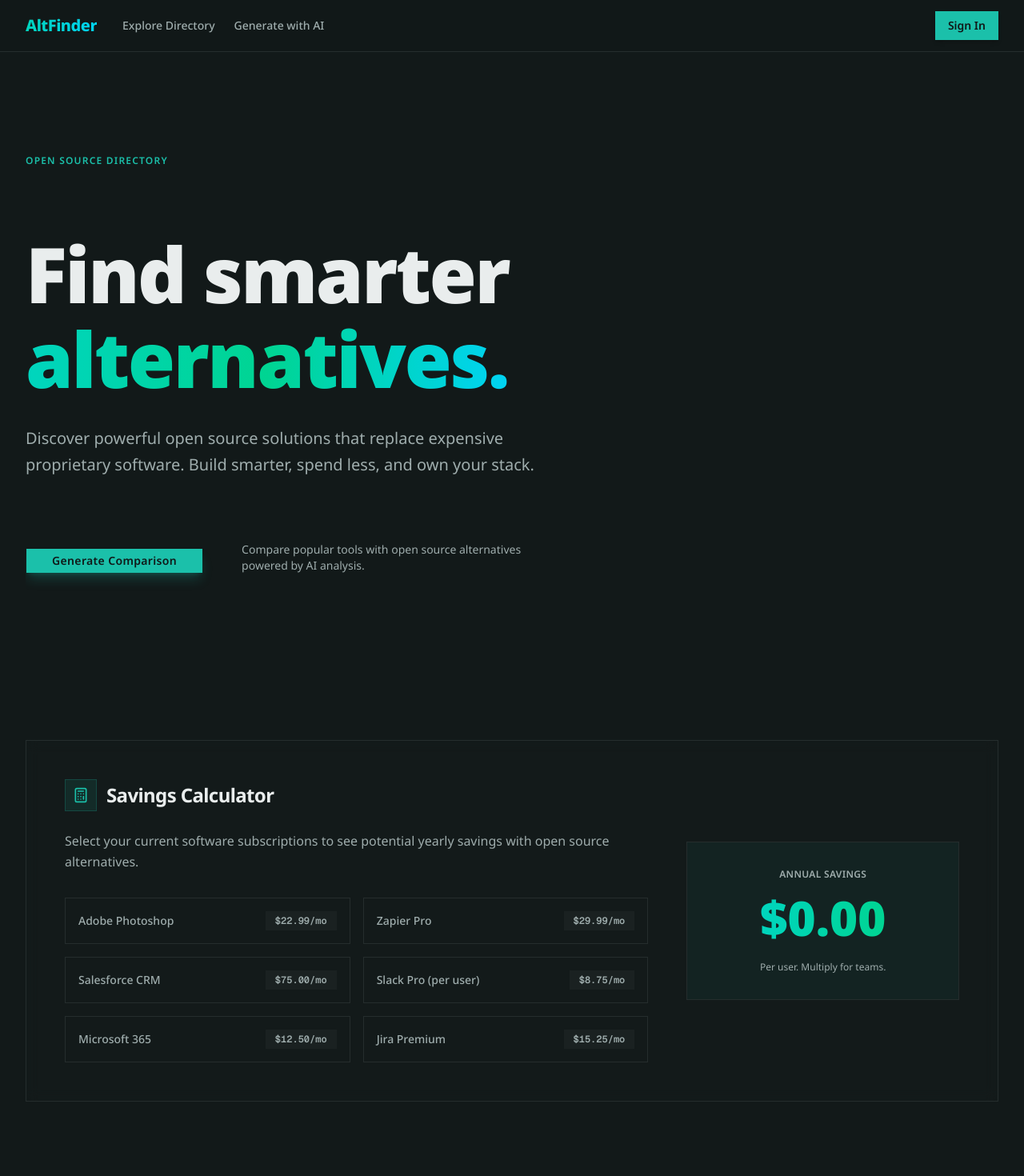
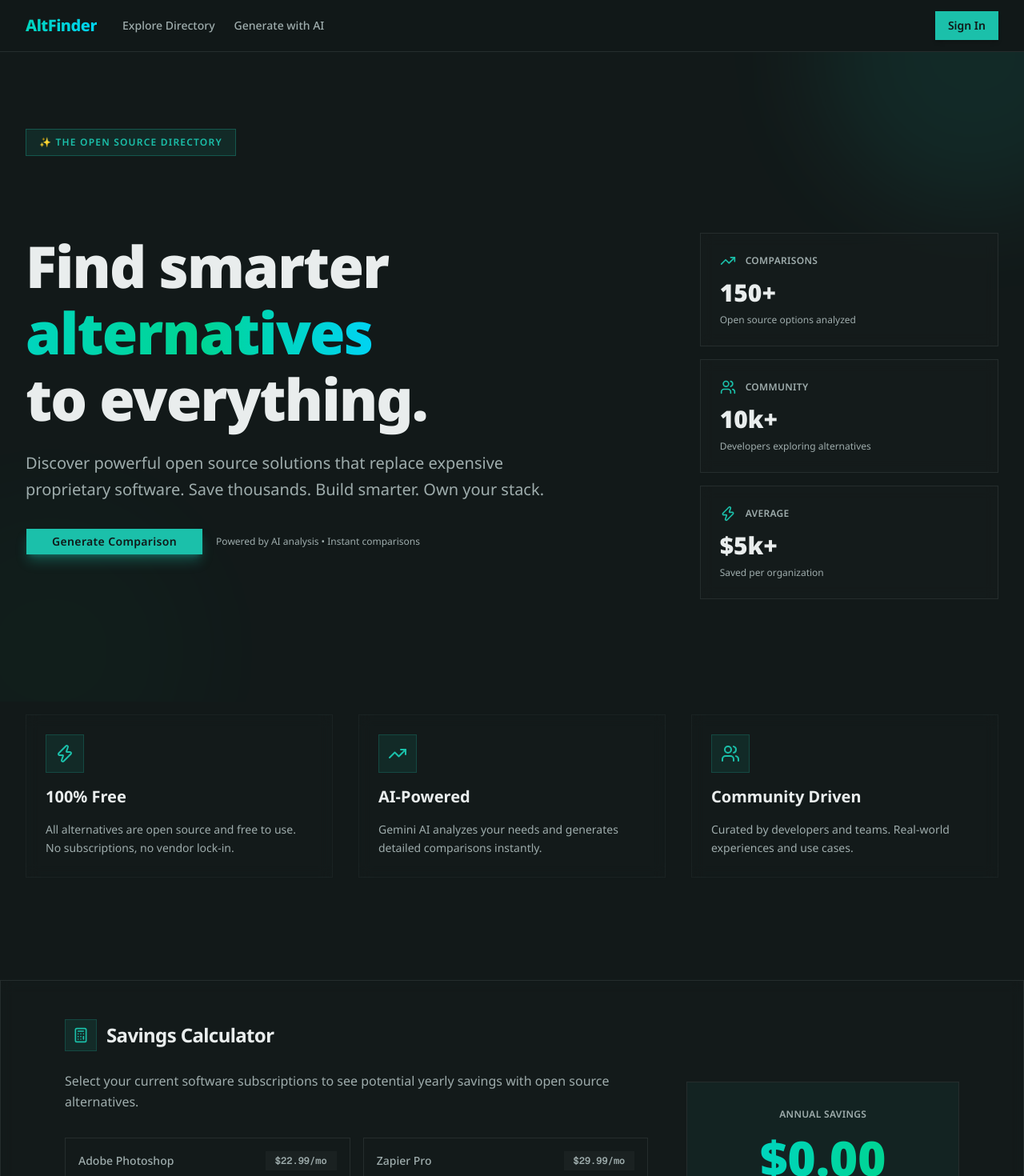
Before and after one commit to malish-stha/altFinder, a Next.js app in the folder frontend/: page / in a window 1280 px wide. Shown: the top 1470 px of the page at 80% size. Built offline with nearby package versions, Linux system fonts and the light colour scheme; no server answers.

Commit message:
feat: enhance homepage layout and add new features
Co-authored-by: Malish Shrestha <85817081+malish-stha@users.noreply.github.com>

```diff
--- a/frontend/src/app/page.tsx
+++ b/frontend/src/app/page.tsx
@@ -2,7 +2,7 @@
 
 import { useState, useEffect } from "react";
 import Link from "next/link";
-import { Search, Calculator, Sparkles, ArrowRight } from "lucide-react";
+import { Search, Calculator, Sparkles, ArrowRight, TrendingUp, Users, Zap } from "lucide-react";
 import { Button } from "../components/ui/button";
 import { useGetComparisonsQuery, useGetCategoriesQuery } from "../lib/features/api/apiSlice";
 
@@ -64,50 +64,126 @@ export default function Home() {
   };
 
   return (
-    <div className="mx-auto max-w-7xl px-4 sm:px-6 lg:px-8 relative">
+    <div className="relative min-h-screen flex flex-col">
+      {/* Hero Section with Background */}
+      <section className="relative overflow-hidden pt-16 md:pt-24 pb-20 md:pb-32 mb-4 select-none pointer-events-none">
+        {/* Gradient Background Elements */}
+        <div className="absolute inset-0 -z-10">
+          <div className="absolute top-0 right-0 w-96 h-96 bg-primary/20 rounded-full blur-3xl -translate-y-1/2 translate-x-1/3 opacity-50"></div>
+          <div className="absolute bottom-0 left-0 w-96 h-96 bg-emerald-500/10 rounded-full blur-3xl translate-y-1/3 -translate-x-1/3 opacity-30"></div>
+        </div>
 
-      {/* Hero Section */}
-      <section className="relative overflow-hidden py-20 md:py-32 mb-20 select-none pointer-events-none">
-        <div className="space-y-12 md:space-y-20">
+        <div className="mx-auto max-w-7xl px-4 sm:px-6 lg:px-8 relative space-y-12 md:space-y-16">
 
           {/* Header Label */}
           <div>
-            <p className="text-xs font-semibold tracking-widest text-primary uppercase font-sans mb-8">
-              Open Source Directory
+            <div className="inline-block mb-8">
+              <p className="text-xs font-semibold tracking-widest text-primary uppercase font-sans bg-primary/10 border border-primary/30 px-4 py-2">
+                ✨ The Open Source Directory
               </p>
             </div>
+          </div>
 
-          {/* Main Headline */}
-          <div className="max-w-4xl">
-            <h1 className="text-6xl md:text-7xl lg:text-8xl font-black tracking-tight text-foreground font-display leading-[1.1] mb-8">
+          {/* Main Headline & CTA Grid */}
+          <div className="grid grid-cols-1 lg:grid-cols-3 gap-12 items-start">
+            <div className="lg:col-span-2">
+              <h1 className="text-5xl md:text-6xl lg:text-7xl font-black tracking-tight text-foreground font-display leading-[1.15] mb-6">
                 Find smarter
                 <br />
                 <span className="bg-gradient-to-r from-teal-400 via-emerald-400 to-cyan-400 bg-clip-text text-transparent font-display">
-                alternatives.
+                  alternatives
                 </span>
+                <br />
+                to everything.
               </h1>
-            <p className="text-lg md:text-xl text-muted-foreground font-sans leading-relaxed max-w-2xl">
-              Discover powerful open source solutions that replace expensive proprietary software. Build smarter, spend less, and own your stack.
+              <p className="text-lg md:text-xl text-muted-foreground font-sans leading-relaxed max-w-2xl mb-8">
+                Discover powerful open source solutions that replace expensive proprietary software. Save thousands. Build smarter. Own your stack.
               </p>
-          </div>
 
-          {/* CTA & Description */}
-          <div className="flex flex-col sm:flex-row sm:items-end sm:gap-12 gap-6">
-            <Link href="/add" className="inline-block pointer-events-auto w-fit">
-              <Button className="bg-primary hover:bg-primary/90 text-primary-foreground text-sm font-semibold tracking-wide px-8 py-3.5 rounded-none shadow-lg shadow-primary/20 active:scale-95 transition-all">
+              <div className="flex flex-col sm:flex-row sm:items-center sm:gap-4 gap-4">
+                <Link href="/add" className="inline-block pointer-events-auto">
+                  <Button className="bg-primary hover:bg-primary/90 text-primary-foreground text-sm font-semibold tracking-wide px-8 py-4 rounded-none shadow-lg shadow-primary/30 active:scale-95 transition-all w-full sm:w-auto">
                     Generate Comparison
                   </Button>
                 </Link>
-            <p className="text-sm text-muted-foreground font-sans max-w-sm">
-              Compare popular tools with open source alternatives powered by AI analysis.
+                <p className="text-xs text-muted-foreground font-sans">
+                  Powered by AI analysis • Instant comparisons
                 </p>
+              </div>
+            </div>
+
+            {/* Stats Cards */}
+            <div className="grid grid-cols-1 gap-4">
+              <div className="border border-border bg-card/40 backdrop-blur-sm p-6 pointer-events-auto">
+                <div className="flex items-center gap-3 mb-3">
+                  <TrendingUp className="h-5 w-5 text-primary" />
+                  <span className="text-xs font-semibold text-muted-foreground uppercase tracking-wide">Comparisons</span>
+                </div>
+                <p className="text-3xl font-black text-foreground font-display">150+</p>
+                <p className="text-xs text-muted-foreground mt-2">Open source options analyzed</p>
+              </div>
+
+              <div className="border border-border bg-card/40 backdrop-blur-sm p-6 pointer-events-auto">
+                <div className="flex items-center gap-3 mb-3">
+                  <Users className="h-5 w-5 text-primary" />
+                  <span className="text-xs font-semibold text-muted-foreground uppercase tracking-wide">Community</span>
+                </div>
+                <p className="text-3xl font-black text-foreground font-display">10k+</p>
+                <p className="text-xs text-muted-foreground mt-2">Developers exploring alternatives</p>
+              </div>
+
+              <div className="border border-border bg-card/40 backdrop-blur-sm p-6 pointer-events-auto">
+                <div className="flex items-center gap-3 mb-3">
+                  <Zap className="h-5 w-5 text-primary" />
+                  <span className="text-xs font-semibold text-muted-foreground uppercase tracking-wide">Average</span>
+                </div>
+                <p className="text-3xl font-black text-foreground font-display">$5k+</p>
+                <p className="text-xs text-muted-foreground mt-2">Saved per organization</p>
+              </div>
+            </div>
           </div>
 
         </div>
       </section>
 
+      {/* Benefits Section */}
+      <section className="mx-auto max-w-7xl px-4 sm:px-6 lg:px-8 relative mb-32">
+        <div className="grid grid-cols-1 md:grid-cols-3 gap-8">
+          <div className="space-y-4 p-6 border border-border/50 bg-card/20 backdrop-blur-sm hover:border-primary/50 transition-all duration-300">
+            <div className="w-12 h-12 bg-primary/10 border border-primary/20 rounded-lg flex items-center justify-center">
+              <Zap className="h-6 w-6 text-primary" />
+            </div>
+            <h3 className="text-xl font-bold text-foreground font-display">100% Free</h3>
+            <p className="text-sm text-muted-foreground leading-relaxed">
+              All alternatives are open source and free to use. No subscriptions, no vendor lock-in.
+            </p>
+          </div>
+
+          <div className="space-y-4 p-6 border border-border/50 bg-card/20 backdrop-blur-sm hover:border-primary/50 transition-all duration-300">
+            <div className="w-12 h-12 bg-primary/10 border border-primary/20 rounded-lg flex items-center justify-center">
+              <TrendingUp className="h-6 w-6 text-primary" />
+            </div>
+            <h3 className="text-xl font-bold text-foreground font-display">AI-Powered</h3>
+            <p className="text-sm text-muted-foreground leading-relaxed">
+              Gemini AI analyzes your needs and generates detailed comparisons instantly.
+            </p>
+          </div>
+
+          <div className="space-y-4 p-6 border border-border/50 bg-card/20 backdrop-blur-sm hover:border-primary/50 transition-all duration-300">
+            <div className="w-12 h-12 bg-primary/10 border border-primary/20 rounded-lg flex items-center justify-center">
+              <Users className="h-6 w-6 text-primary" />
+            </div>
+            <h3 className="text-xl font-bold text-foreground font-display">Community Driven</h3>
+            <p className="text-sm text-muted-foreground leading-relaxed">
+              Curated by developers and teams. Real-world experiences and use cases.
+            </p>
+          </div>
+        </div>
+      </section>
+
       {/* Savings Calculator Widget */}
-      <section className="mb-24 border border-border bg-card/30 p-8 md:p-12 backdrop-blur-sm">
+      <section className="relative mb-24 border border-border bg-card/30 p-8 md:p-12 backdrop-blur-sm">
+        <div className="mx-auto max-w-7xl px-4 sm:px-6 lg:px-8">
           <div className="grid gap-12 lg:grid-cols-3 lg:items-center">
 
           <div className="lg:col-span-2">
@@ -158,10 +234,11 @@ export default function Home() {
           </div>
 
           </div>
+        </div>
       </section>
 
       {/* Main Directory & Filters */}
-      <section>
+      <section className="mx-auto max-w-7xl px-4 sm:px-6 lg:px-8 relative">
 
         {/* Search & Pills */}
         <div className="flex flex-col md:flex-row md:items-center justify-between gap-8 mb-12">
@@ -255,6 +332,26 @@ export default function Home() {
 
       </section>
 
+      {/* CTA Footer Section */}
+      <section className="relative mt-32 py-20 border-t border-border">
+        <div className="mx-auto max-w-4xl px-4 sm:px-6 lg:px-8 text-center">
+          <h2 className="text-4xl md:text-5xl font-black tracking-tight text-foreground font-display mb-6">
+            Ready to save thousands?
+          </h2>
+          <p className="text-lg text-muted-foreground font-sans mb-10 max-w-2xl mx-auto">
+            Generate your first AI-powered comparison now and discover the perfect open source alternative for your workflow.
+          </p>
+          <Link href="/add" className="inline-block pointer-events-auto">
+            <Button className="bg-primary hover:bg-primary/90 text-primary-foreground text-base font-semibold tracking-wide px-10 py-4 rounded-none shadow-lg shadow-primary/30 active:scale-95 transition-all">
+              Start Your Comparison
+            </Button>
+          </Link>
+          <p className="text-xs text-muted-foreground font-sans mt-6">
+            No credit card required • Free forever • Open source
+          </p>
+        </div>
+      </section>
+
     </div>
   );
 }
```
Lines whose indentation alone changed are shown as unchanged.
